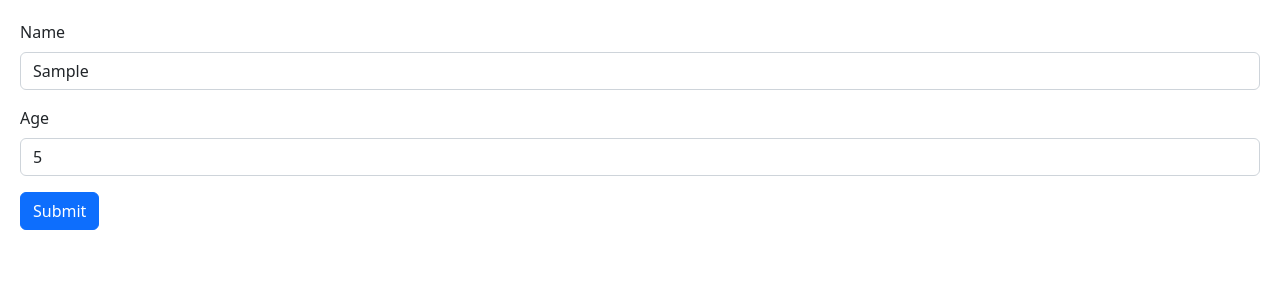
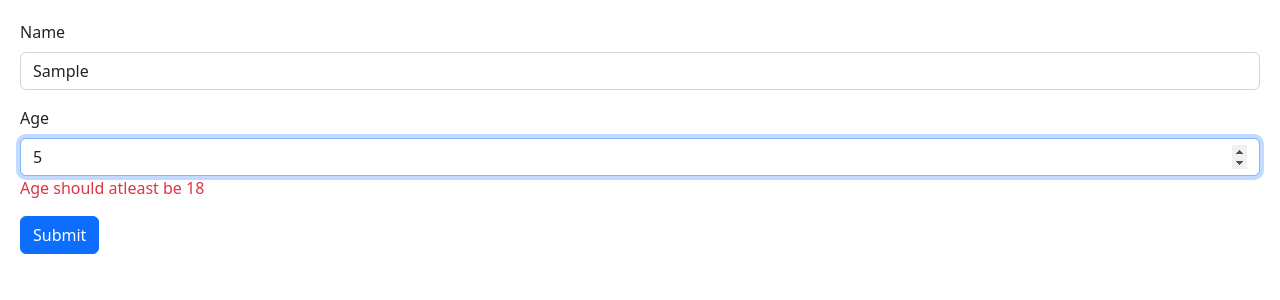
Before and after one commit to Akshay-Jhijhautia/Learning_React, a React (Vite) app: page / in a window 1280 px wide. Both pictures are taken after typing "Sample", "5" into the empty fields and a click on the button "Submit". Shown: the top 300 px of the page. Built offline with nearby package versions, Linux system fonts and the light colour scheme.

Commit message:
validation of form using zod with hook form

```diff
--- a/src/Components/Form.tsx
+++ b/src/Components/Form.tsx
@@ -1,17 +1,28 @@
 import React, { FormEvent, useRef, useState } from "react";
 import { FieldValues, useForm } from "react-hook-form";
+import { z } from "zod";
+import { zodResolver } from "@hookform/resolvers/zod";
 
-interface FormData {
-  name: string;
-  age: number;
-}
+const schema = z.object({
+  name: z.string().min(3, { message: "Name must be altleast 3 characters" }),
+  age: z
+    .number({ invalid_type_error: "Age field is required" })
+    .min(18, { message: "Age should atleast be 18" }),
+});
+
+type FormData = z.infer<typeof schema>;
+
+// interface FormData {
+//   name: string;
+//   age: number;
+// }
 
 const Form = () => {
   const {
     register,
     handleSubmit,
     formState: { errors },
-  } = useForm<FormData>();
+  } = useForm<FormData>({ resolver: zodResolver(schema) });
 
   // const [person, setPerson] = useState({
   //   name: "",
@@ -44,17 +55,18 @@
           //   setPerson({ ...person, name: event.target.value })
           // }
           // value={person.name}
-          {...register("name", { required: true, minLength: 3 })}
+          {...register("name")}
           id="name"
           type="text"
           className="form-control"
         />
-        {errors.name?.type === "required" && (
+        {/* {errors.name?.type === "required" && (
           <p className="text-danger">The name field is required</p>
         )}
         {errors.name?.type === "minLength" && (
           <p className="text-danger">The name must be atleast 3 characters</p>
-        )}
+        )} */}
+        {errors.name && <p className="text-danger">{errors.name.message}</p>}
       </div>
       <div className="mb-3">
         <label htmlFor="age" className="form-label">
@@ -65,14 +77,15 @@
           //   setPerson({ ...person, age: event.target.value })
           // }
           // value={person.age}
-          {...register("age", { required: true })}
+          {...register("age", { required: true, valueAsNumber: true })}
           id="age"
           type="number"
           className="form-control"
         />
-        {errors.age?.type === "required" && (
+        {/* {errors.age?.type === "required" && (
           <p className="text-danger">The age is required</p>
-        )}
+        )} */}
+        {errors.age && <p className="text-danger">{errors.age.message}</p>}
       </div>
       <button className="btn btn-primary" type="submit">
         Submit
```
